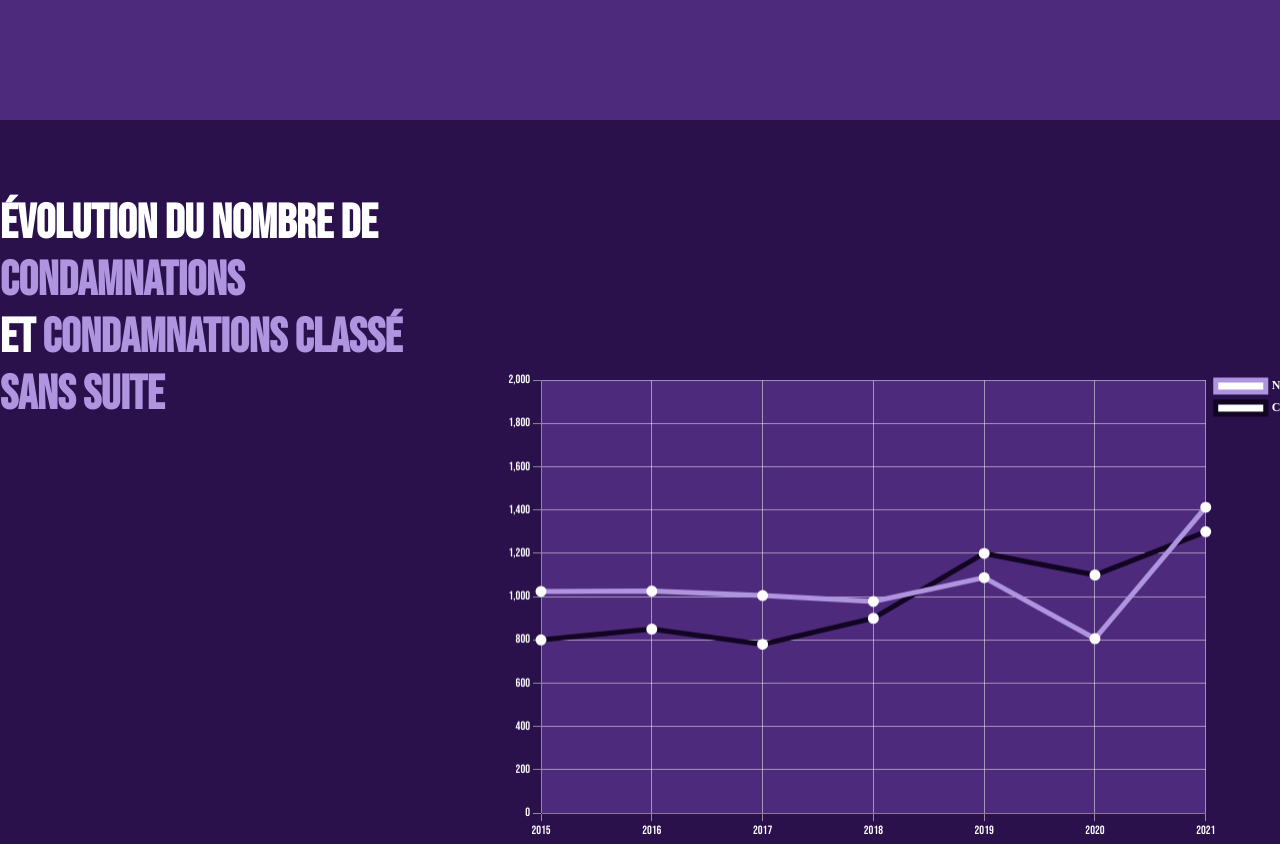
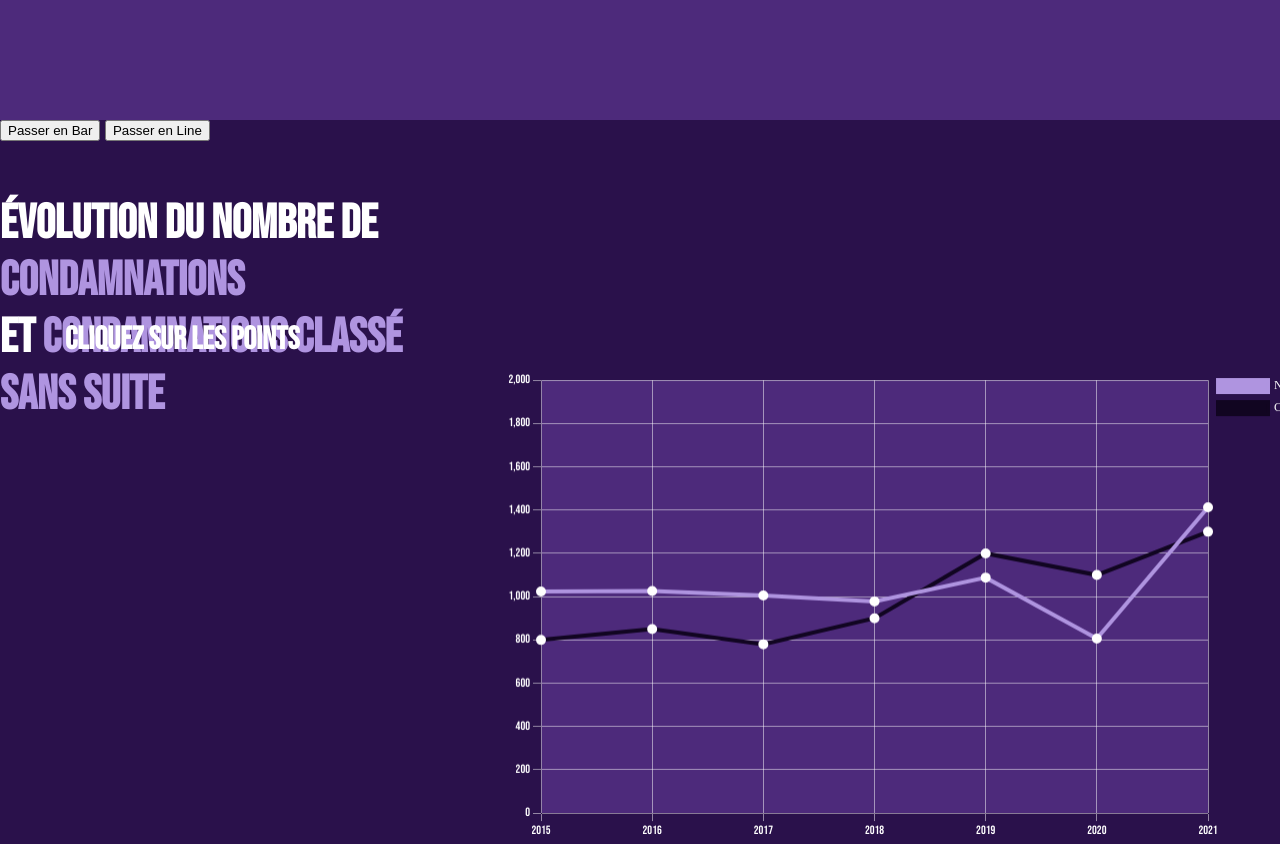
Before and after one commit to jeremytahar/cicatriz, a website: page index.html in a window 1280 px wide. Shown: the part 3080-3924 px from the top of the page. Drawn offline with nearby package versions, Linux system fonts and the light colour scheme; a web font is replaced by a local one.

Commit message:
fonction changement de graphique faite

```diff
--- a/index.html
+++ b/index.html
@@ -76,6 +76,7 @@
         <section class="section section__condamnation">
             <div class="section__condamnation-titre">
                 <h1><span class="white">ÉVOLUTION DU NOMBRE DE</span> CONDAMNATIONS <span class="white"><br>ET</span> CONDAMNATIONS CLASSÉ SANS SUITE</h1>
+                <h2>Cliquez sur les points</h2>
             </div>
 
             <div class="section__condamnation-info" id="section__condamnation-info">
@@ -83,8 +84,15 @@
             </div>
 
             <div class="section__condamnation-graph">
-                <canvas width="600px" height="300px" id="graph3">
+                <canvas id="graph3" class="visible">
                 </canvas>
+
+                <canvas id="graphBar" class="hidden">
+                </canvas>
+
+                <button id="changeToBar">Passer en Bar</button>
+                <button id="changeToLine">Passer en Line</button>
+
             </div>
 
         </section>
--- a/script/script.js
+++ b/script/script.js
@@ -44,31 +44,30 @@ age3.addEventListener('mouseenter', () => displayCategory(avatarvieille, info3))
 
 let ctx = document.getElementById('graph3').getContext('2d');
 
-// spécification des datas
-
+// Spécification des données
 let data = {
     labels: ['2015', '2016', '2017', '2018', '2019', '2020', '2021'],
     datasets: [
         {
-        label: 'Nombre de condamnations',
-        data: [1024, 1026, 1005, 978, 1088, 806, 1413, 7500],
-        data2: [512, 550, 400, 300, 700, 400, 780, 1000],
-        backgroundColor: '#FFFFFF',
-        borderColor: '#AF94E0',
-        borderWidth: 5,
-        pointBorderColor: '#FFFFFF',
-        pointBackgroundColor: '#FFFFFF'
+            label: 'Nombre de condamnations',
+            data: [1024, 1026, 1005, 978, 1088, 806, 1413],
+            backgroundColor: '#AF94E0',
+            borderColor: '#AF94E0',
+            borderWidth: 4,
+            pointBackgroundColor: '#FFFFFFFF',
+            pointBorderColor: '#FFFFFFFF'
         },
         {
-            label: 'Condamnation classé sans suite',
+            label: 'Condamnation classée sans suite',
             data: [800, 850, 780, 900, 1200, 1100, 1300],
-            backgroundColor: '#FFFFFF',
+            backgroundColor: '#110521',
             borderColor: '#110521',
-            pointBorderColor: '#FFFFFF',
-            pointBackgroundColor: '#FFFFFF',
-            borderWidth: 5
+            borderWidth: 4,
+            pointBackgroundColor: '#FFFFFFFF',
+            pointBorderColor: '#FFFFFFFF'
         }
-]};
+    ]
+};
 
 // Plugin pour le fond de la zone de traçage seulement
 const backgroundColorPlugin = {
@@ -78,7 +77,7 @@ const backgroundColorPlugin = {
         const chartArea = chart.chartArea;
 
         ctx.save();
-        ctx.fillStyle = "#4D2A7B";
+        ctx.fillStyle = "#4D2A7B"; // Couleur de fond de la zone de traçage
 
         ctx.fillRect(
             chartArea.left,
@@ -91,7 +90,7 @@ const backgroundColorPlugin = {
     }
 };
 
-// Création du graphique
+// Création du premier graphique en ligne (graph3)
 let graph3 = new Chart(ctx, {
     type: 'line',
     data: data,
@@ -105,7 +104,6 @@ let graph3 = new Chart(ctx, {
                     boxWidth: 50,
                     font: {
                         family: 'Alatsi',
-                        weight: 'bold'
                     },
                     color: '#FFFFFF'
                 }
@@ -125,7 +123,7 @@ let graph3 = new Chart(ctx, {
                         family: 'Bebas',
                         weight: 'normal'
                     },
-                    color: '#FFF'
+                    color: '#FFFFFF'
                 }
             },
             y: {
@@ -148,8 +146,83 @@ let graph3 = new Chart(ctx, {
     plugins: [backgroundColorPlugin]
 });
 
+// Création du second graphique en barres (graph4)
+let ctxBar = document.getElementById('graphBar')?.getContext('2d');
 
-// Attache l'événement de clic au canvas
+    let graphBar = new Chart(ctxBar, {
+        type: 'bar',
+        data: {
+            labels: ['2015', '2016', '2017', '2018', '2019', '2020', '2021'],
+            datasets: [
+                {
+                    label: 'Nombre de condamnations',
+                    data: [1024, 1026, 1005, 978, 1088, 806, 1413],
+                    backgroundColor: '#AF94E0',
+                    borderWidth: 1
+                },
+                {
+                    label: 'Condamnation classé sans suite',
+                    data: [800, 850, 780, 900, 1200, 1100, 1300],
+                    backgroundColor: '#110521',
+                    borderWidth: 1
+                }
+            ]
+        },
+        options: {
+            responsive: true,
+            plugins: {
+                legend: {
+                    position: 'right',
+                    align: 'start',
+                    labels: {
+                        boxWidth: 50,
+                        font: {
+                            family: 'Alatsi'
+                        },
+                        color: '#FFFFFF'
+                    }
+                },
+                tooltip: {
+                    enabled: false
+                }
+            },
+            scales: {
+                x: {
+                    grid: {
+                        color: '#FFFFFF',
+                        lineWidth: 0.5
+                    },
+                    ticks: {
+                        font: {
+                            family: 'Bebas',
+                            weight: 'normal'
+                        },
+                        color: '#FFF'
+                    }
+                },
+                y: {
+                    grid: {
+                        color: '#FFFFFF',
+                        lineWidth: 0.5
+                    },
+                    beginAtZero: true,
+                    max: 2000,
+                    ticks: {
+                        font: {
+                            family: 'Bebas',
+                            weight: 'normal'
+                        },
+                        color: '#FFF'
+                    }
+                }
+            }
+        },
+        plugins: [backgroundColorPlugin]
+    });
+
+
+
+// Fonction d'affichage au clique pour le graphique type line
 ctx.canvas.onclick = (event) => {
     const elements = graph3.getElementsAtEventForMode(event, 'nearest', { intersect: true }, true);
     if (elements.length > 0) {
@@ -169,3 +242,19 @@ ctx.canvas.onclick = (event) => {
         `;
     }
 };
+
+// Fonction de changement des graphiques
+
+document.getElementById('changeToLine').addEventListener('click', function() {
+    document.getElementById('graph3').classList.add('visible');
+    document.getElementById('graph3').classList.remove('hidden');
+    document.getElementById('graphBar').classList.add('hidden');
+    document.getElementById('graphBar').classList.remove('visible');
+});
+
+document.getElementById('changeToBar').addEventListener('click', function() {
+    document.getElementById('graph3').classList.add('hidden');
+    document.getElementById('graph3').classList.remove('visible');
+    document.getElementById('graphBar').classList.add('visible');
+    document.getElementById('graphBar').classList.remove('hidden');
+});
--- a/style.css
+++ b/style.css
@@ -188,13 +188,7 @@ header {
     width: 400px;
 }
 
-.hidden {
-    visibility: hidden;
-}
 
-.visible {
-    visibility: visible;
-}
 
 /* === */
 .section {
@@ -245,6 +239,20 @@ header {
     }
 }
 
+.section__condamnation-titre h2 {
+    font-size: 2rem;
+    font-family: 'Bebas', sans-serif;
+    color: white;
+    margin: 0px;
+    position: absolute;
+    top: 200px;
+    left: 65px;
+
+    .white {
+        color: white;
+    }
+}
+
 .section__condamnation-graph  {
     width: 941px;
     height: 508px;
@@ -256,6 +264,15 @@ header {
     left: 500px;
 }
 
+
+
+.hidden {
+    visibility: hidden;
+}
+
+.visible {
+    visibility: visible;
+}
 /* =============== */
 
 .section:nth-of-type(1) {
```
